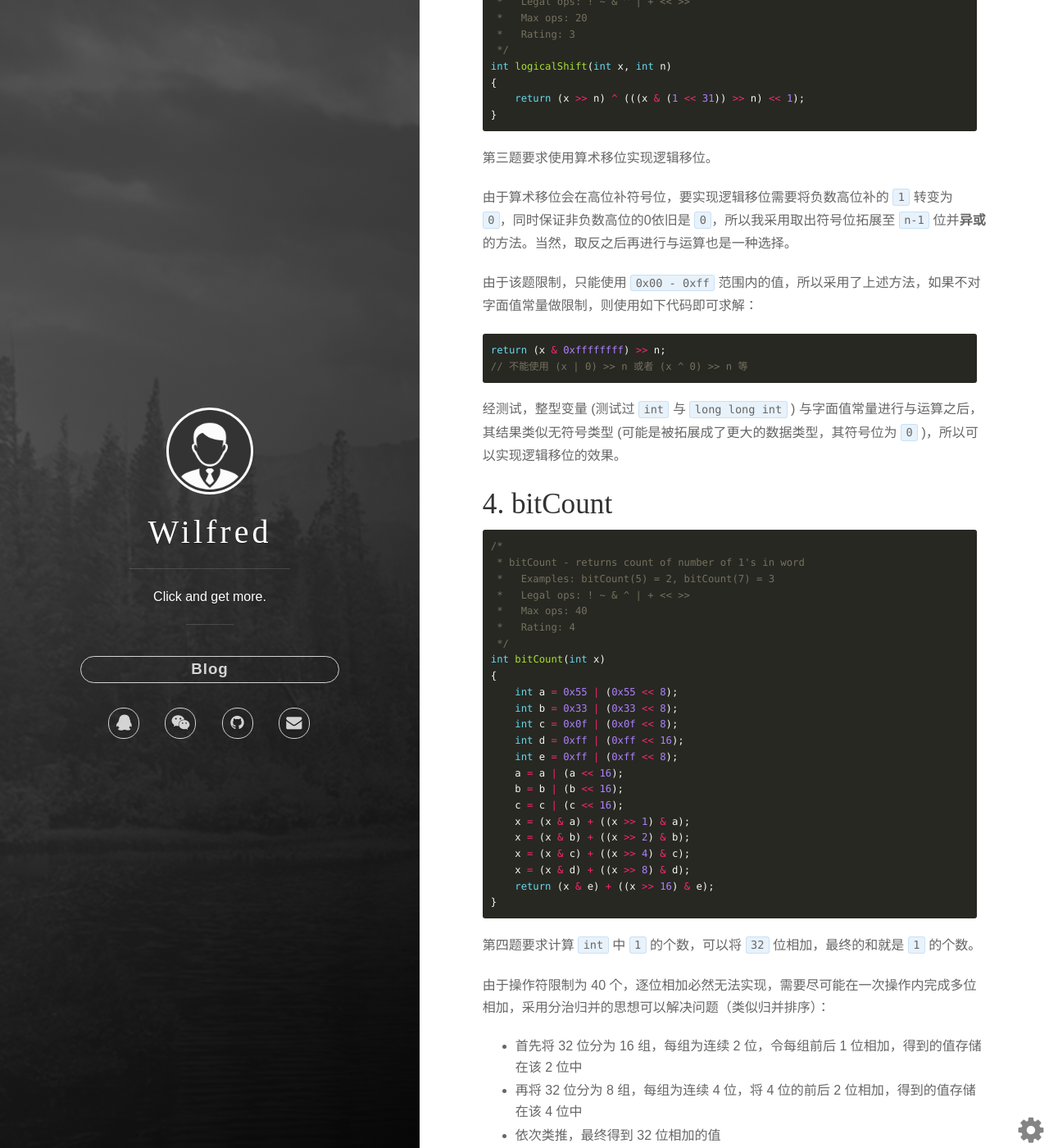
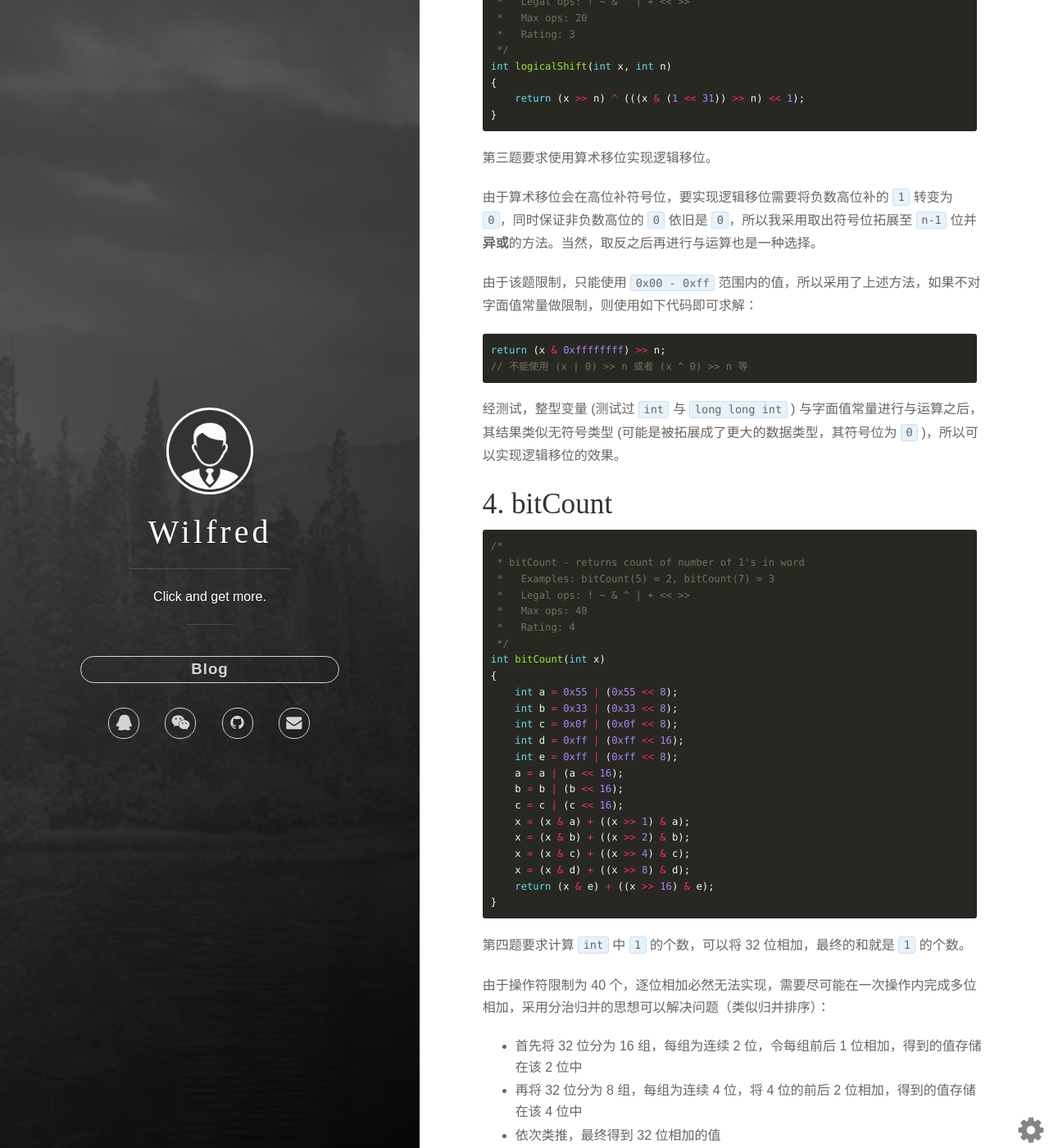
Before and after one commit to WilfredShen/WilfredShen.github.io, a Jekyll site: the page built from _posts/2020-04-12-CSAPP-datalab.md, in a window 1280 px wide and 1400 px high, scrolled down 1800 px. Shown: the whole window at 82% size. Built offline with Jekyll 4.4.1, drawn with Linux system fonts in a browser that asks for light colours; some web fonts are replaced; formulas are drawn with MathJax 3; comment, search, counter and statistics services are not loaded.

````diff
--- a/_posts/2020-04-12-CSAPP-datalab.md
+++ b/_posts/2020-04-12-CSAPP-datalab.md
@@ -74,7 +74,7 @@ int logicalShift(int x, int n)
 
 第三题要求使用算术移位实现逻辑移位。
 
-由于算术移位会在高位补符号位，要实现逻辑移位需要将负数高位补的 `1` 转变为 `0`，同时保证非负数高位的0依旧是 `0`，所以我采用取出符号位拓展至 `n-1` 位并**异或**的方法。当然，取反之后再进行与运算也是一种选择。
+由于算术移位会在高位补符号位，要实现逻辑移位需要将负数高位补的 `1` 转变为 `0`，同时保证非负数高位的 `0` 依旧是 `0`，所以我采用取出符号位拓展至 `n-1` 位并**异或**的方法。当然，取反之后再进行与运算也是一种选择。
 
 由于该题限制，只能使用 `0x00 - 0xff` 范围内的值，所以采用了上述方法，如果不对字面值常量做限制，则使用如下代码即可求解：
 
@@ -113,7 +113,7 @@ int bitCount(int x)
 }
 ```
 
-第四题要求计算 `int` 中 `1` 的个数，可以将 `32` 位相加，最终的和就是 `1` 的个数。
+第四题要求计算 `int` 中 `1` 的个数，可以将 32 位相加，最终的和就是 `1` 的个数。
 
 由于操作符限制为 40 个，逐位相加必然无法实现，需要尽可能在一次操作内完成多位相加，采用分治归并的思想可以解决问题（类似归并排序）：
 
````
